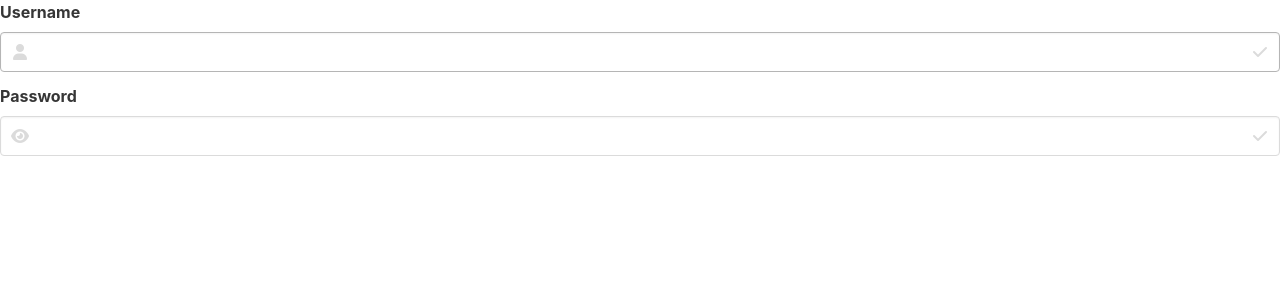
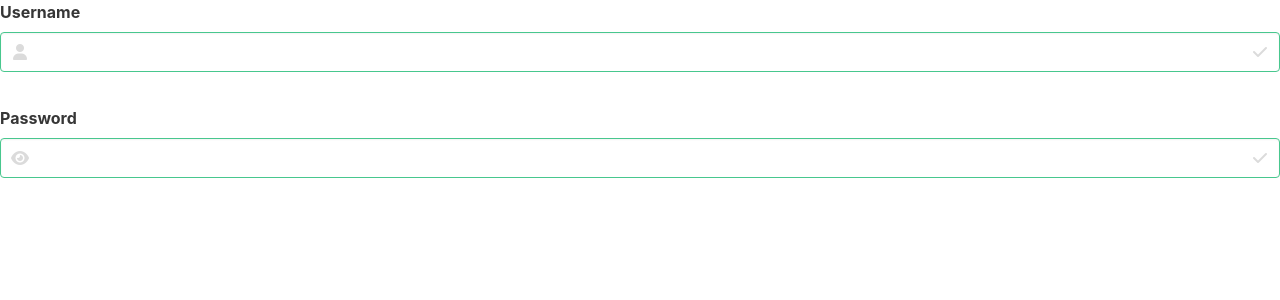
Before and after one commit to concept-practice/react-patterns, a React (Create React App) app: page / in a window 1280 px wide. Shown: the top 300 px of the page. Built offline with nearby package versions, Linux system fonts and the light colour scheme.

Commit message:
updated input and tests

```diff
--- a/src/common/shared/forms/base/BaseTextInput.tsx
+++ b/src/common/shared/forms/base/BaseTextInput.tsx
@@ -1,38 +1,53 @@
+import { Icon, InputControl, InputField, Label } from "../..";
 import type IUseInput from "../hooks/IUseInput";
-import Icon from "../../elements/icons/Icon";
-import InputControl from "../common/InputControl";
-import InputField from "../common/InputField";
-import Label from "../../elements/Label";
 import type ProjectionProps from "../../common/ProjectionProps";
 import type { ReactNode } from "react";
+import ValidationMessage from "./ValidationMessage";
+import ValueDefaults from "../../../../utilities/defaults/ValueDefaults";
 import { useId } from "react";
 
-const BaseTextInput: React.FC<BaseTextInputProps> = ({ children, useInput, labelText, inputType = "text" }) => {
+const BaseTextInput: React.FC<BaseTextInputProps> = ({
+  required = ValueDefaults.Boolean,
+  children,
+  useInput,
+  labelText,
+  inputType = "text",
+}) => {
   const inputId = useId();
+
+  const isDangerOrSuccess = (): string => {
+    if (useInput.valid) {
+      return "is-success";
+    }
+    return "is-danger";
+  };
 
   return (
     <InputField>
       <Label htmlFor={inputId} text={labelText} />
       <InputControl options="has-icons-left has-icons-right">
         <input
-          className="input"
+          className={`input ${isDangerOrSuccess()}`}
           id={inputId}
           onChange={useInput.handleOnChange}
+          required={required}
           type={inputType}
           value={useInput.value}
         />
         {children}
         <Icon iconType="fas fa-check" options="is-small is-right" />
       </InputControl>
+      <ValidationMessage validInput={useInput.valid} validationMessage={useInput.validationMessage} />
     </InputField>
   );
 };
 
 interface BaseTextInputProps extends ProjectionProps {
+  labelText: string;
+  useInput: IUseInput;
   children?: ReactNode;
-  useInput: IUseInput;
-  labelText: string;
   inputType?: string;
+  required?: boolean;
 }
 
 export default BaseTextInput;
--- /dev/null
+++ b/src/common/shared/forms/base/ValidationMessage.tsx
@@ -0,0 +1,24 @@
+const ValidationMessage: React.FC<ValidationMessageProps> = ({ validInput, validationMessage }) => {
+  const showValidationMessage = (): string => {
+    if (validInput) {
+      return "valid";
+    }
+    return validationMessage;
+  };
+
+  const isDangerOrValid = (): string => {
+    if (validInput) {
+      return "is-invisible";
+    }
+    return "is-danger";
+  };
+
+  return <p className={`help ${isDangerOrValid()}`}>{showValidationMessage()}</p>;
+};
+
+interface ValidationMessageProps {
+  validInput: boolean;
+  validationMessage: string;
+}
+
+export default ValidationMessage;
--- a/src/common/shared/forms/hooks/IUseInput.ts
+++ b/src/common/shared/forms/hooks/IUseInput.ts
@@ -1,4 +1,6 @@
 export default interface IUseInput {
+  handleOnChange: (event: React.ChangeEvent<HTMLInputElement>) => void;
+  valid: boolean;
   value: string;
-  handleOnChange: (event: React.ChangeEvent<HTMLInputElement>) => void;
+  validationMessage: string;
 }
--- a/src/common/shared/forms/hooks/UseInput.ts
+++ b/src/common/shared/forms/hooks/UseInput.ts
@@ -16,6 +16,8 @@ export default function useInput(): IUseInput {
 
   return {
     handleOnChange,
+    valid,
+    validationMessage,
     value,
   };
 }
--- a/src/common/shared/forms/inputs/PasswordInput.tsx
+++ b/src/common/shared/forms/inputs/PasswordInput.tsx
@@ -7,7 +7,7 @@ const PasswordInput: React.FC<PasswordInputProps> = ({ labelText = "Password", u
   const [inputType, toggle] = useToggle<string>("password", "text");
 
   return (
-    <BaseTextInput inputType={inputType} labelText={labelText} useInput={useInput}>
+    <BaseTextInput inputType={inputType} labelText={labelText} required useInput={useInput}>
       <ClickableIcon
         iconType="fas fa-eye"
         onClickHandler={toggle}
--- a/src/common/shared/index.ts
+++ b/src/common/shared/index.ts
@@ -1,7 +1,9 @@
+import Icon from "./elements/icons/Icon";
 import InputControl from "./forms/common/InputControl";
 import InputField from "./forms/common/InputField";
+import Label from "./elements/Label";
 import PasswordInput from "./forms/inputs/PasswordInput";
 import TextInput from "./forms/inputs/TextInput";
 import UserIcon from "./elements/icons/UserIcon";
 
-export { InputField, InputControl, TextInput, PasswordInput, UserIcon };
+export { InputField, InputControl, TextInput, PasswordInput, UserIcon, Icon, Label };
```
Also changed, not shown: src/common/shared/forms/tests/BaseTextInputWrapper.tsx (added, +15 -0 lines), 2 other files (tests, documents, lock files or other folders).
